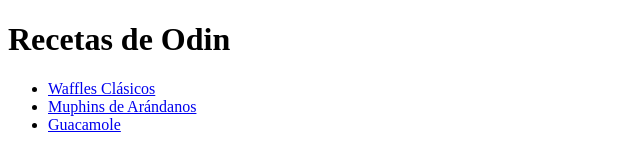
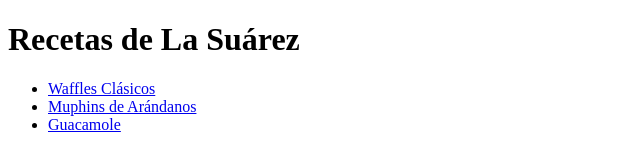
Before and after one commit to EduZarate/odin-recipes, a plain HTML site: page index.html in a window 1280 px wide. Shown: the whole page, without its empty margins (0-640 px from the left). Drawn offline with Linux system fonts and the light colour scheme.

Commit message:
Add index.html

```diff
--- a/index.html
+++ b/index.html
@@ -8,7 +8,7 @@
 </head>
 <body>
 
-    <h1> Recetas de Odin </h1>
+    <h1> Recetas de La Suárez </h1>
 
     <ul>
         <li><a href="/recipes/classic-waffles.html"> Waffles Clásicos</a></li>
```
Also changed, not shown: recipes/classic-waffles.html (+2 -0 lines), recipes/guacamole.html (+3 -0 lines), recipes/muphins-de-arandanos.html (+3 -0 lines).
